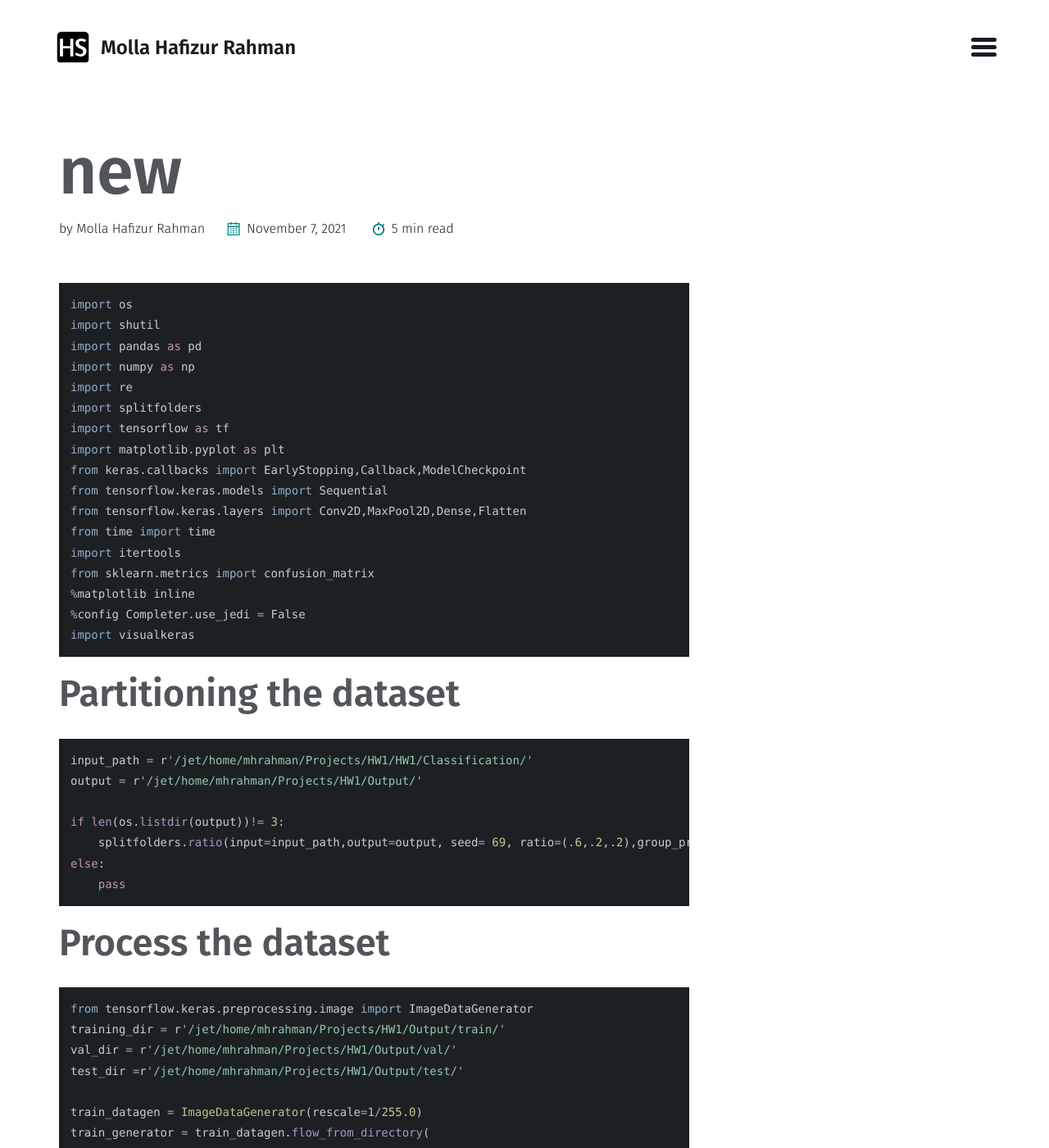
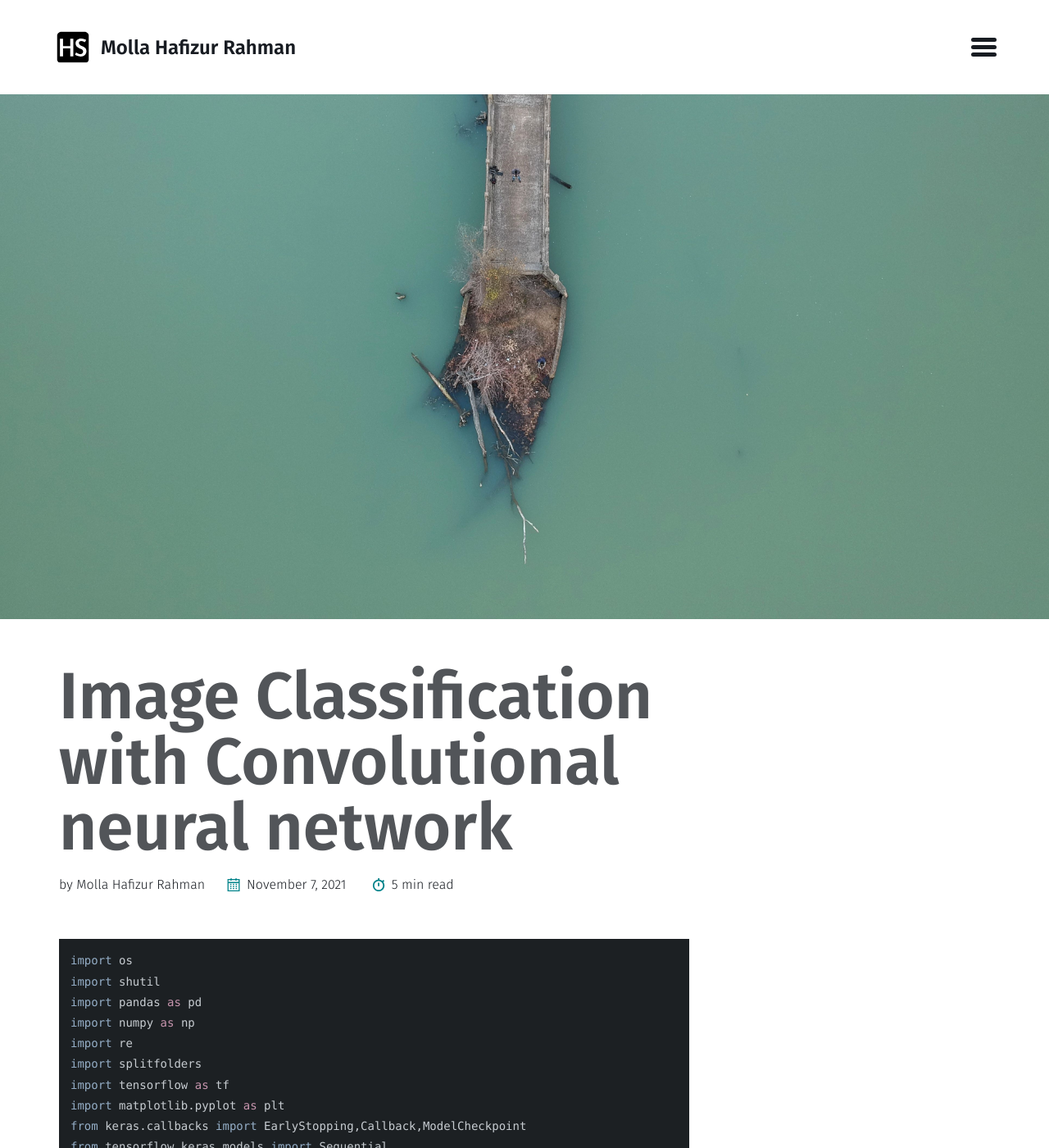
Before and after one commit to HafizSunny/HafizSunny09.github.io, a Jekyll site: the page built from _posts/2021-11-07-web-scraping.md, in a window 1280 px wide and 1400 px high. Shown: the whole window at 82% size. Built offline with Jekyll 4.4.1, drawn with Linux system fonts in a browser that asks for light colours.

Commit message:
Update 2021-11-07-web-scraping.md

````diff
--- a/_posts/2021-11-07-web-scraping.md
+++ b/_posts/2021-11-07-web-scraping.md
@@ -1,7 +1,14 @@
 ---
-layout: post
-title: "new"
-subtitle: "ew"
+title: "Image Classification with Convolutional neural network"
+image: /images/cover.jpg
+categories:
+  - Classification
+tags:
+  - content
+  - image Classification
+  - convolutional neural Network
+  - CNN
+last_modified_at: 2021-03-17T10:46:49-04:00
 ---
 ```python
 import os
````
